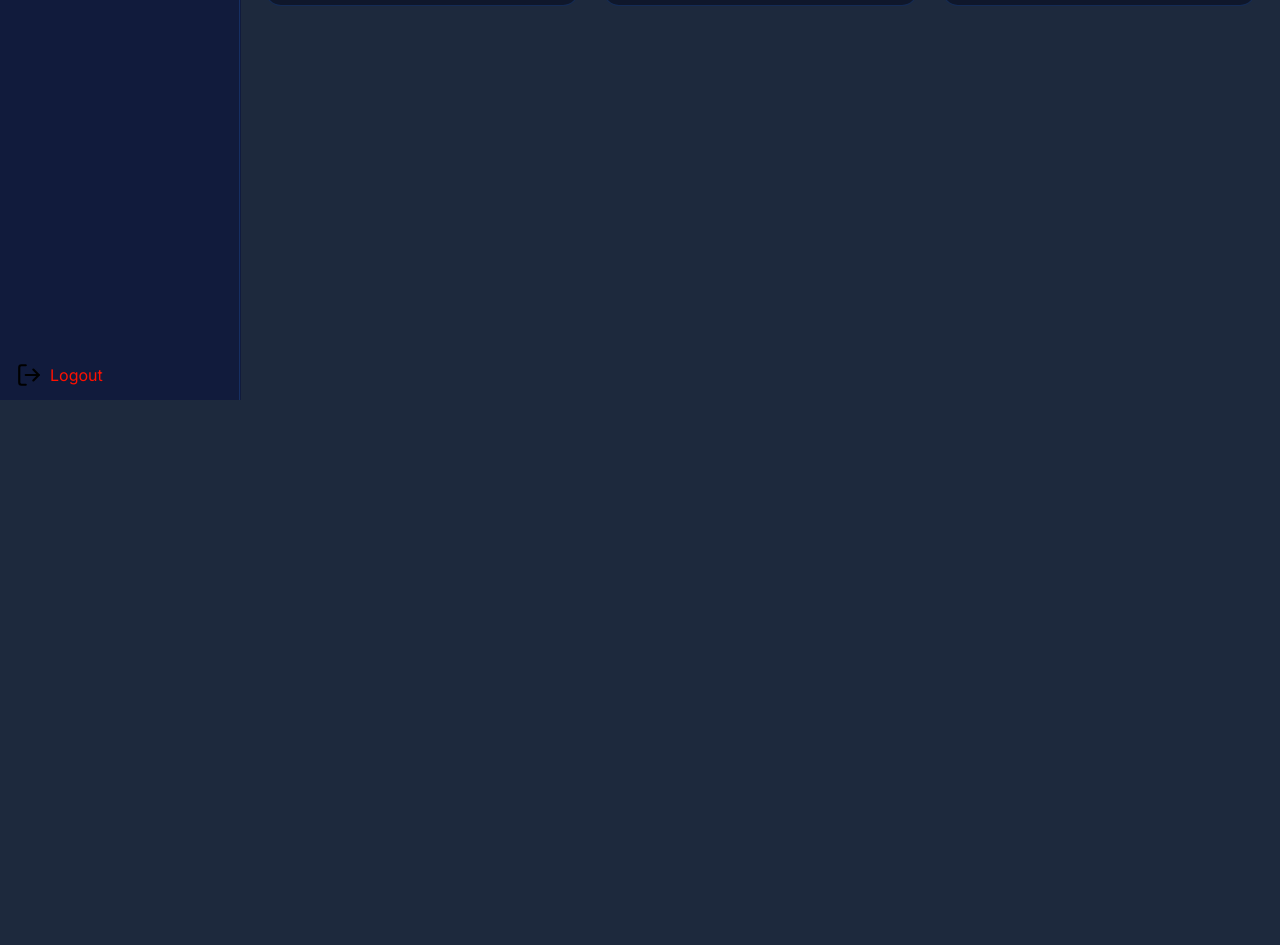
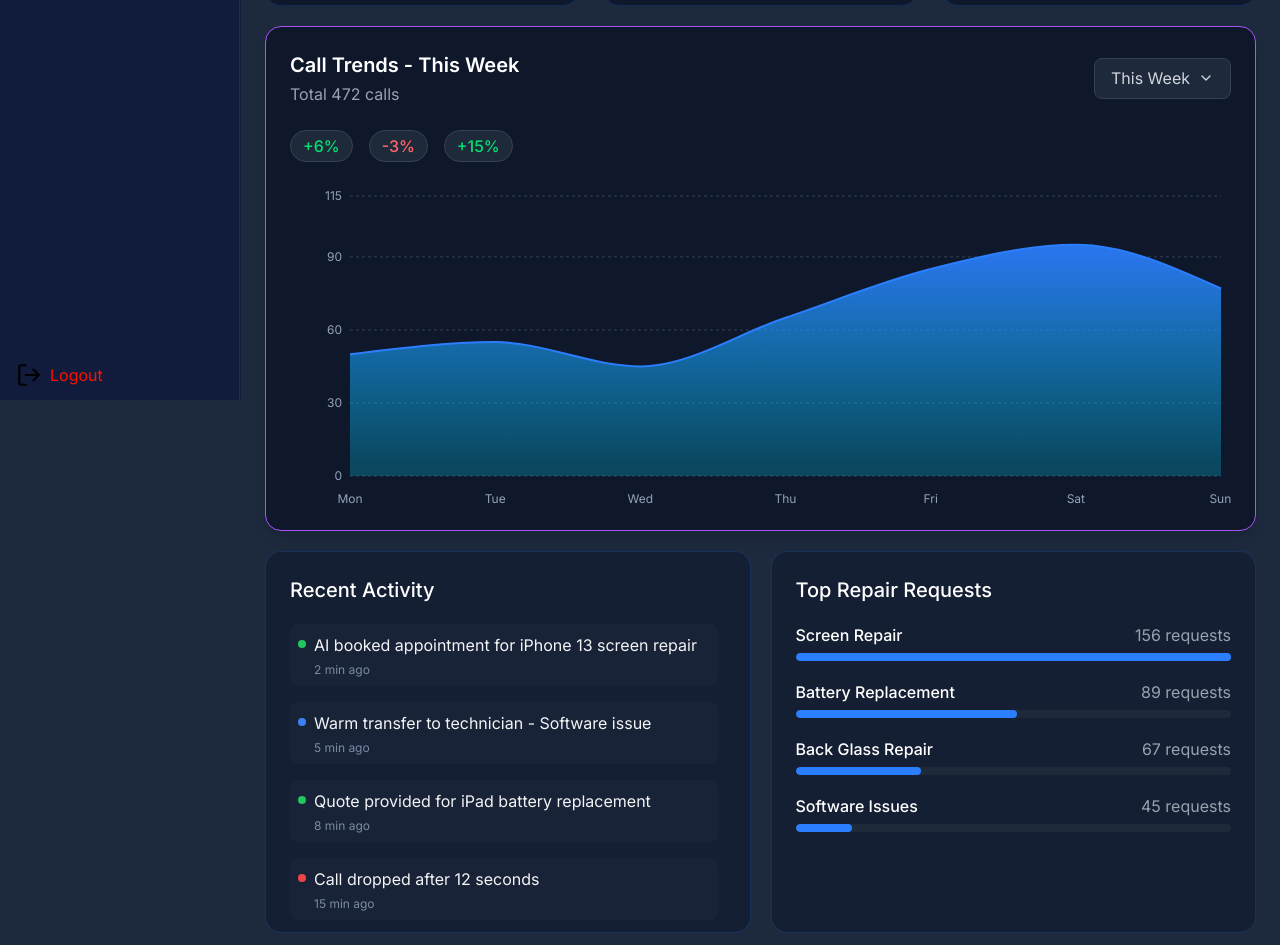
Before and after one commit to Ripon-Mardy/nextjs-dashboard, a Next.js app: page / in a window 1280 px wide. Shown: the part 400-1345 px from the top of the page. Before the commit the page ends 800 px from the top, so only its background shows below. Built offline with nearby package versions, Linux system fonts and the light colour scheme.

Commit message:
design add

```diff
--- a/app/globals.css
+++ b/app/globals.css
@@ -4,6 +4,7 @@
     /* background  */
   --bg-main : #1D293D;
   --bg-sidebar : #111B3C;
+  --bg-box : #0F172B80;
 
   /* Gradients */
   --bg-gradient-main: linear-gradient(
@@ -39,3 +40,7 @@
 .menu-shadow {
   box-shadow: var(--menu-shadow);
 }
+
+.bg-box{
+    background-color: var(--bg-box);
+}
--- a/app/layout.js
+++ b/app/layout.js
@@ -21,10 +21,10 @@ export default function RootLayout({ children }) {
         className={`bg-main text-white h-auto ${inter.className} antialiased`}
       >
        <main className="max-w-[1440px] mx-auto flex">
-        <div className="w-[241px] border-r border-[#111B3C] min-h-screen">
+        <div className="w-[241px] ml-auto border-r border-[#111B3C] min-h-screen fixed h-screen">
           <Sidebar/>
         </div>
-       <div className="w-full">
+       <div className="flex-1 ml-[241px]">
          <Header/>
          {children}
        </div>
--- a/app/page.js
+++ b/app/page.js
@@ -1,9 +1,19 @@
+import CallTrendsChart from "@/components/charts/CallTrendsChart";
 import Dashboard from "@/components/layout/Dashboard";
+import RecentActivity from "@/components/layout/RecentActivity";
+import RepairRequest from "@/components/layout/RepairRequest";
 
 export default function Home() {
   return (
     <div className="px-6 py-3">
+
     <Dashboard/>
+    <CallTrendsChart/>
+
+    <div className="grid grid-cols-1 md:grid-cols-2 gap-5">
+      <RecentActivity/>
+      <RepairRequest/>
+    </div>
     </div>
   );
 }
--- /dev/null
+++ b/components/charts/CallTrendsChart.js
@@ -0,0 +1,154 @@
+// CallTrendsChart.jsx
+'use client'
+import React from "react";
+import {
+  AreaChart,
+  Area,
+  XAxis,
+  YAxis,
+  CartesianGrid,
+  Tooltip,
+  ResponsiveContainer,
+} from "recharts";
+import { ChevronDown } from "lucide-react";
+
+
+const sampleData = [
+  { day: "Mon", calls: 50 },
+  { day: "Tue", calls: 55 },
+  { day: "Wed", calls: 45 },
+  { day: "Thu", calls: 65 },
+  { day: "Fri", calls: 85 },
+  { day: "Sat", calls: 95 },
+  { day: "Sun", calls: 77 },
+];
+
+// Compute total dynamically (you can do this from API data)
+const totalCalls = sampleData.reduce((sum, item) => sum + item.calls, 0);
+
+// Optional: Example top percentage changes (you can pass these as props or fetch them)
+const changes = [
+  { value: "+6%", color: "text-green-400" },
+  { value: "-3%", color: "text-red-400" },
+  { value: "+15%", color: "text-green-400" },
+];
+
+function CallTrendsChart({
+  data = sampleData, // Pass your real weekly data here
+  period = "This Week",
+  title = "Call Trends - This Week",
+  borderColor = "border-[#A855F7]", // Purple border to match screenshot (violet/fuchsia tone)
+  gradientStart = "#2B7FFF",
+  gradientEnd = "#00B8DB",
+}) {
+
+
+  // You can make these dynamic via props too
+  const chartData = data; // Already in correct format
+
+  return (
+    <div
+      className={`border ${borderColor} bg-[#0F172B] p-6 rounded-2xl shadow-lg flex flex-col gap-6 my-5`}
+    >
+      {/* Header Section */}
+      <div className="flex flex-col sm:flex-row sm:items-center sm:justify-between gap-4">
+        <div>
+          <h2 className="text-xl font-semibold text-white">{title}</h2>
+          <p className="text-sm text-gray-400 mt-1">
+            Total {totalCalls.toLocaleString()} calls
+          </p>
+        </div>
+
+        {/* Period selector (fake dropdown for now – you can make it real with <select>) */}
+        <div className="flex items-center gap-2 px-4 py-2 bg-[#1E293B] rounded-lg border border-gray-700 text-gray-300 text-sm cursor-pointer hover:bg-[#334155] transition">
+          {period} <ChevronDown size={16} />
+        </div>
+      </div>
+
+      {/* Top Percentage Changes (matches the +6% / -3% / +15% pills) */}
+      <div className="flex flex-wrap gap-4">
+        {changes.map((change, index) => (
+          <div
+            key={index}
+            className={`px-3 py-1 rounded-full text-sm font-medium ${change.color} bg-opacity-20 bg-gray-800 border border-gray-700`}
+          >
+            {change.value}
+          </div>
+        ))}
+      </div>
+
+      {/* The Chart Itself */}
+      <div className="h-80 w-full">
+        <ResponsiveContainer width="100%" height="100%">
+          <AreaChart
+            data={chartData}
+            margin={{ top: 10, right: 10, left: 0, bottom: 0 }}
+          >
+            {/* Define the gradient for the area fill */}
+            <defs>
+              <linearGradient id="callGradient" x1="0" y1="0" x2="0" y2="1">
+                <stop offset="5%" stopColor={gradientStart} stopOpacity={0.9} />
+                <stop offset="95%" stopColor={gradientEnd} stopOpacity={0.3} />
+              </linearGradient>
+            </defs>
+
+            {/* Grid lines – subtle dark theme */}
+            <CartesianGrid
+              strokeDasharray="3 3"
+              stroke="#334155"
+              vertical={false}
+            />
+
+            {/* X Axis – days of week */}
+            <XAxis
+              dataKey="day"
+              stroke="#94A3B8"
+              fontSize={12}
+              tickLine={false}
+              axisLine={false}
+              dy={10}
+            />
+
+            {/* Y Axis – hidden labels but visible ticks/grid */}
+            <YAxis
+              stroke="#94A3B8"
+              fontSize={12}
+              tickLine={false}
+              axisLine={false}
+              domain={[0, "dataMax + 20"]} // Auto-scale with some padding
+              tickFormatter={(value) => `${value}`}
+            />
+
+            {/* Tooltip on hover */}
+            <Tooltip
+              contentStyle={{
+                backgroundColor: "#1E293B",
+                border: "1px solid #334155",
+                borderRadius: "8px",
+                color: "#F1F5F9",
+              }}
+              labelStyle={{ color: "#94A3B8" }}
+              itemStyle={{ color: "#F1F5F9" }}
+            />
+
+            {/* The Area + Line */}
+            <Area
+              type="monotone" // Smooth curve like in your screenshot
+              dataKey="calls"
+              stroke={gradientStart} // Line color
+              strokeWidth={2}
+              fill="url(#callGradient)"
+              fillOpacity={1}
+              dot={false} // No visible dots for clean look
+              activeDot={{ r: 6, fill: "#FFFFFF", stroke: gradientStart }}
+            />
+
+
+          </AreaChart>
+        </ResponsiveContainer>
+      </div>
+    </div>
+  );
+}
+
+export default CallTrendsChart;
--- a/components/layout/Dashboard.js
+++ b/components/layout/Dashboard.js
@@ -38,7 +38,7 @@ const cards = [
     bg: "bg-[linear-gradient(#00C950,#00BC7D)]",
   },
   {
-    title: "Missed Calls",
+    title: "Missed/Failed Calls",
     value: 6,
     change: "-3%",
     icon: XCircle,
@@ -57,7 +57,6 @@ function Dashboard() {
   return (
     <div className=" grid grid-cols-1 sm:grid-cols-2 lg:grid-cols-3 gap-6">
       {cards.map((card, index) => {
-        const Icon = card.icon;
         const isPositive = card.change.startsWith("+");
 
         return (
@@ -83,7 +82,7 @@ function Dashboard() {
             <div
               className={`w-[48px] h-[48px] rounded-xl flex items-center justify-center ${card.bg}`}
             >
-              <Icon className="w-[20px] h-[20px]" color="white" />
+              <card.icon className="w-[20px] h-[20px]" color="white" />
             </div>
           </div>
         );
--- /dev/null
+++ b/components/layout/RecentActivity.js
@@ -0,0 +1,67 @@
+import React from 'react';
+
+const recentActivities = [
+  {
+    id: 1,
+    text: "AI booked appointment for iPhone 13 screen repair",
+    time: "2 min ago",
+    dotColor: "bg-[#22c55e]",
+  },
+  {
+    id: 2,
+    text: "Warm transfer to technician - Software issue",
+    time: "5 min ago",
+    dotColor: "bg-[#3b82f6]",
+  },
+  {
+    id: 3,
+    text: "Quote provided for iPad battery replacement",
+    time: "8 min ago",
+    dotColor: "bg-[#22c55e]",
+  },
+  {
+    id: 4,
+    text: "Call dropped after 12 seconds",
+    time: "15 min ago",
+    dotColor: "bg-[#ef4444]",
+  },
+];
+
+export default function RecentActivity() {
+  return (
+    <div className="bg-box rounded-2xl border border-[#2B7FFF33] pt-6 pb-3 px-6 flex flex-col overflow-hidden">
+
+      <h2 className="text-xl font-medium text-white mb-5">
+        Recent Activity
+      </h2>
+
+
+      <div className="flex-1 space-y-4 overflow-y-auto pr-2">
+        {recentActivities.map((activity) => (
+          <div
+            key={activity.id}
+            className="flex items-start gap-2 rounded-lg p-2 bg-[#1D293D80]">
+
+            <div className="mt-2">
+              <div
+                className={`w-2 h-2 rounded-full ${activity.dotColor}`}
+              />
+            </div>
+
+            {/* Content */}
+            <div className="space-y-1">
+              <p className="text-gray-100 text-sm leading-relaxed">
+                {activity.text}
+              </p>
+              <p className="text-[#7A8BA4] text-xs mt-0.5">
+                {activity.time}
+              </p>
+            </div>
+
+
+          </div>
+        ))}
+      </div>
+    </div>
+  );
+}
--- /dev/null
+++ b/components/layout/RepairRequest.js
@@ -0,0 +1,74 @@
+import React from 'react';
+
+
+const topRepairRequests = [
+  {
+    name: "Screen Repair",
+    count: 156,
+    isTop: true,
+  },
+  {
+    name: "Battery Replacement",
+    count: 89,
+    isTop: false,
+  },
+  {
+    name: "Back Glass Repair",
+    count: 67,
+    isTop: false,
+  },
+  {
+    name: "Software Issues",
+    count: 45,
+    isTop: false,
+  },
+];
+
+
+const maxCount = Math.max(...topRepairRequests.map(item => item.count));
+console.log('maxcount', maxCount)
+
+const RepairRequest = () => {
+  return (
+    <div className="bg-[#0F172B80] rounded-2xl border border-[#2B7FFF33] p-6 w-full">
+
+      <h3 className="text-xl font-medium text-white mb-5">
+        Top Repair Requests
+      </h3>
+
+
+      <div className="space-y-5">
+        {topRepairRequests.map((item, index) => {
+          const widthPercentage = (item.count / maxCount) * item.count;
+
+          return (
+            <div key={item.name} className="flex flex-col gap-1.5">
+
+              <div className="flex items-center justify-between">
+                <span
+                  className={`text-sm font-medium`}
+                >
+                  {item.name}
+                </span>
+                <span className="text-sm font-normal text-gray-400">
+                  {item.count} requests
+                </span>
+              </div>
+
+
+              {/* bar  */}
+              <div className="relative h-2 w-full bg-gray-800 rounded-full overflow-hidden">
+                <div
+                  className={`absolute left-0 top-0 h-full rounded-full bg-[#2B7FFF] transition-all duration-500`}
+                  style={{ width: `${widthPercentage}%` }}
+                />
+              </div>
+            </div>
+          );
+        })}
+      </div>
+    </div>
+  );
+};
+
+export default RepairRequest;
--- a/package.json
+++ b/package.json
@@ -13,7 +13,8 @@
     "lucide-react": "^0.563.0",
     "next": "16.1.5",
     "react": "19.2.3",
-    "react-dom": "19.2.3"
+    "react-dom": "19.2.3",
+    "recharts": "^3.7.0"
   },
   "devDependencies": {
     "@tailwindcss/postcss": "^4",
```
Also changed, not shown: 1 other file (tests, documents, lock files or other folders).
